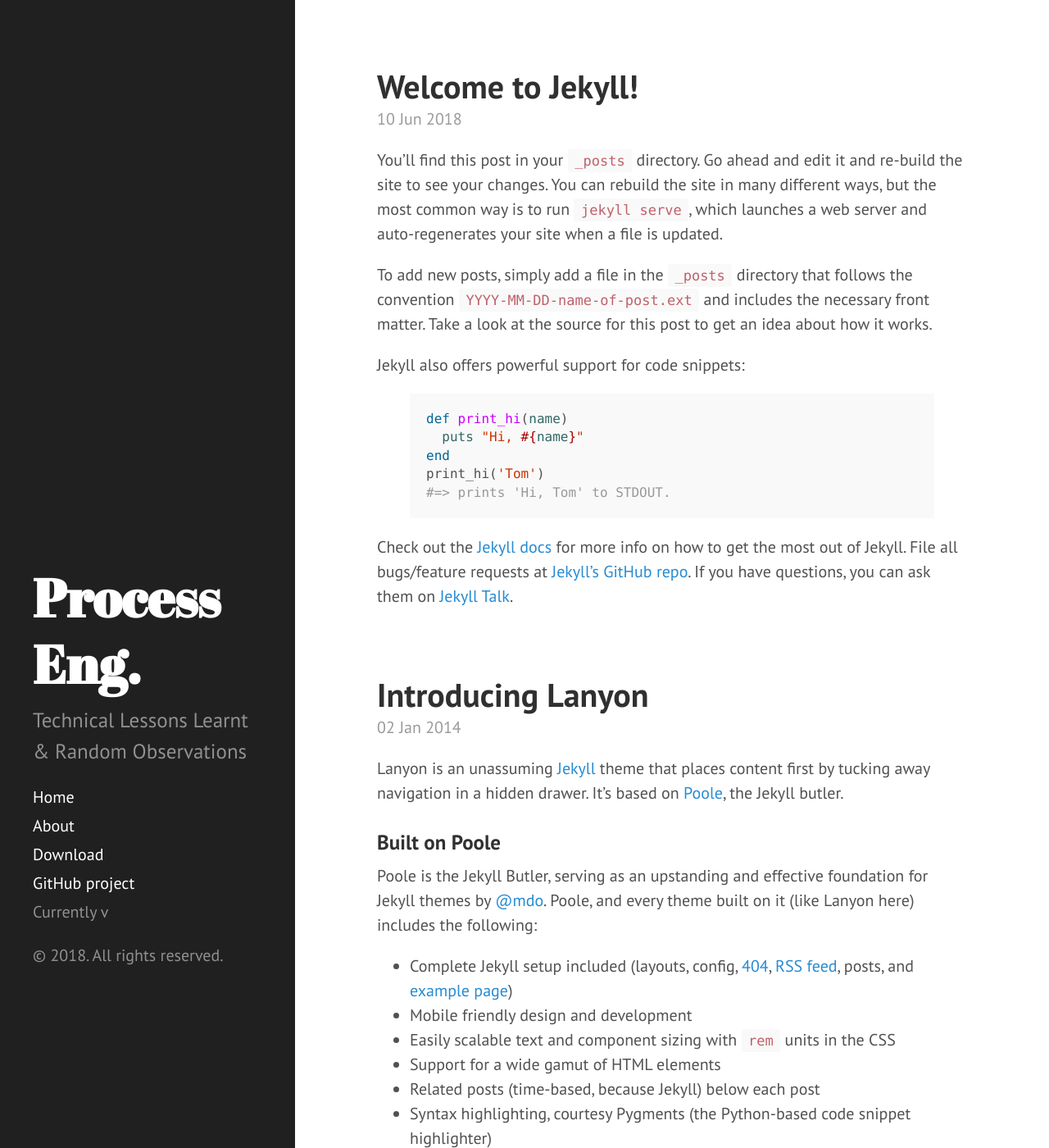
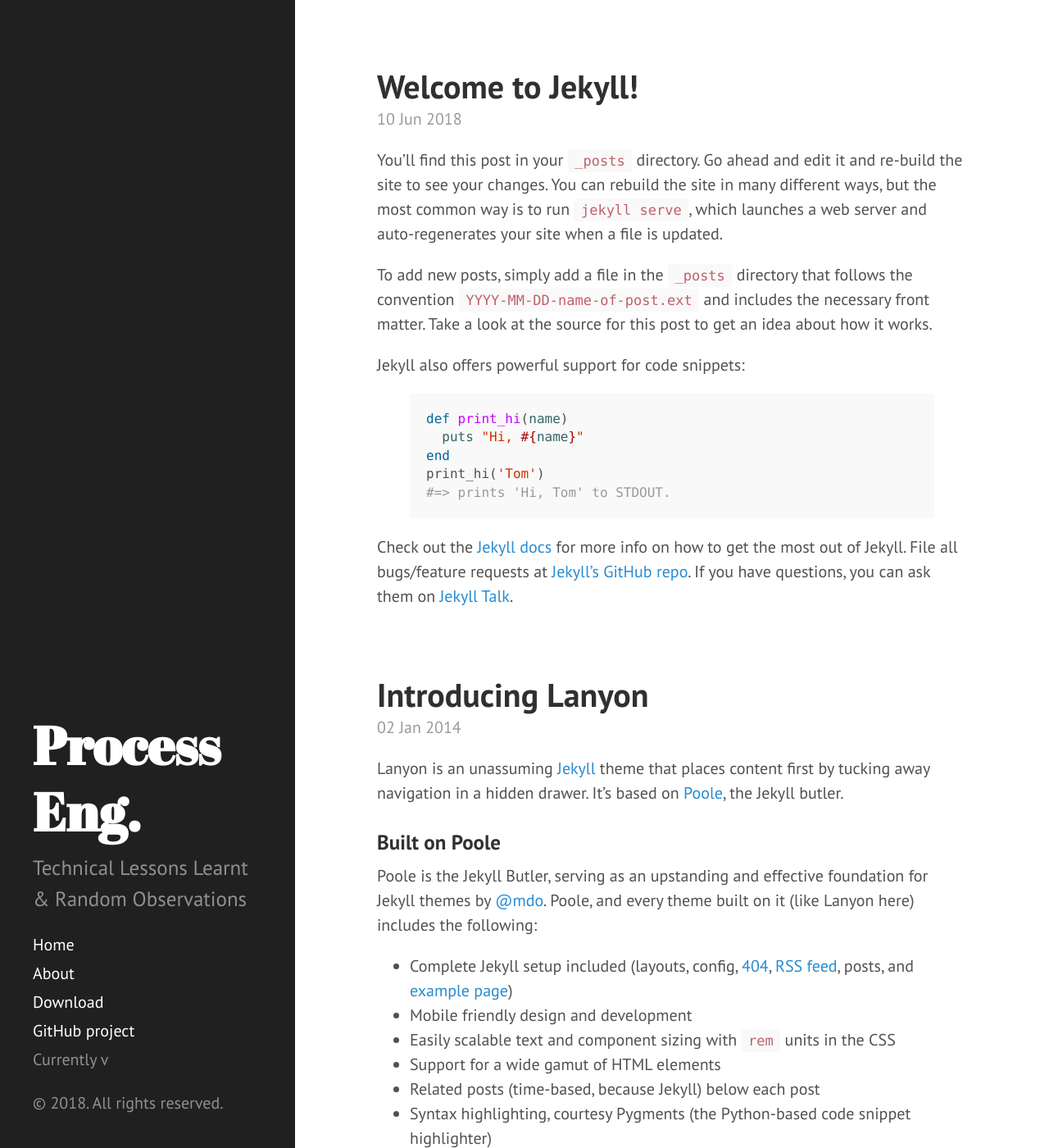
Before and after one commit to mohafizul/mohafizul.github.io, a Jekyll site: the page built from index.html, in a window 1280 px wide and 1400 px high. Shown: the whole window at 82% size. Built offline with Jekyll 4.4.1, drawn with Linux system fonts in a browser that asks for light colours; the list of posts is cut into pages by our own code.

Commit message:
Changed sidebar sticky css

```diff
--- a/public/css/hyde.css
+++ b/public/css/hyde.css
@@ -110,7 +110,7 @@ a.sidebar-nav-item:focus {
     position: absolute;
     right:  1rem;
     left:   1rem;
-    bottom: 10rem;
+    bottom: 1rem;
   }
 }
 
```
